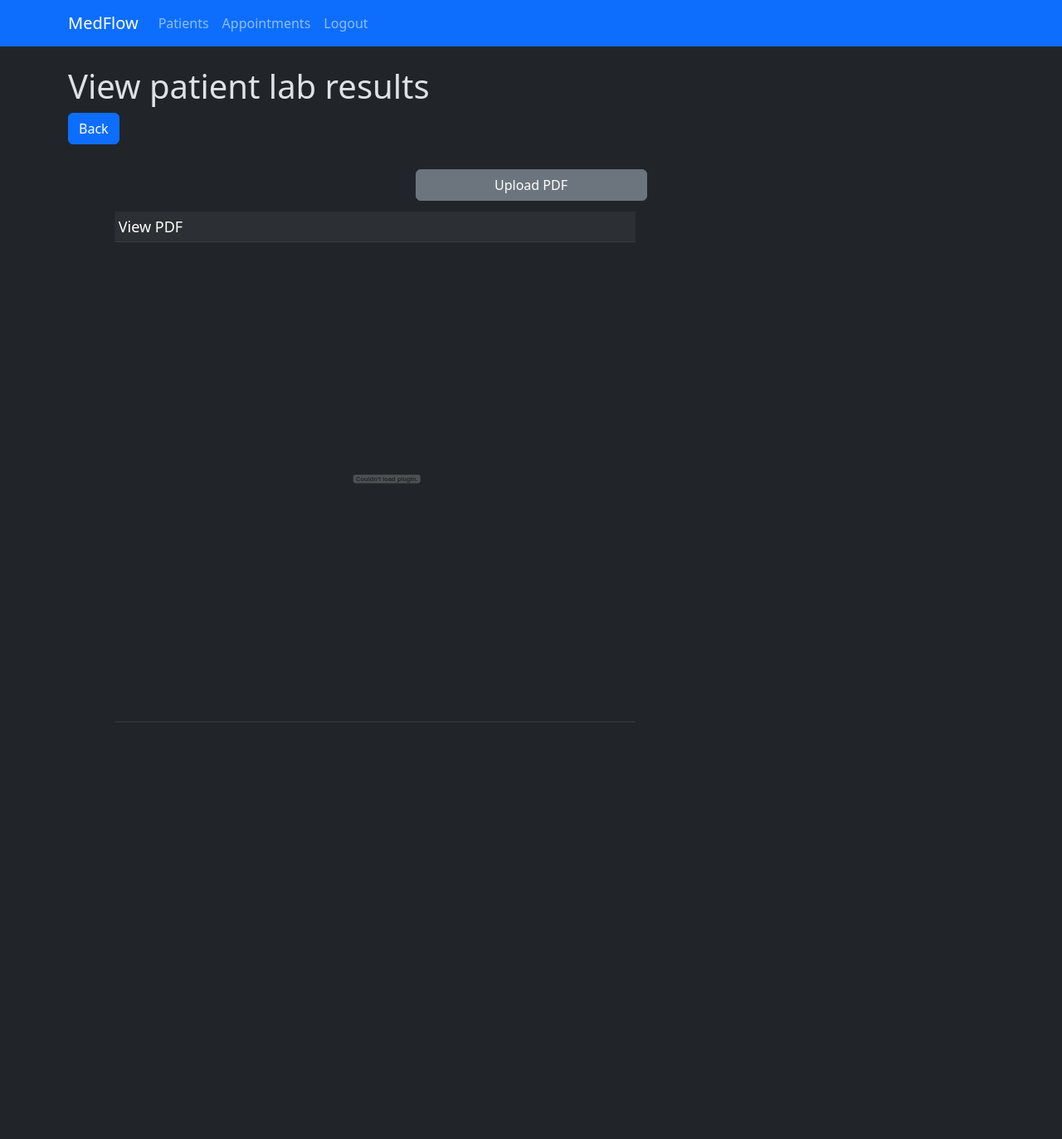
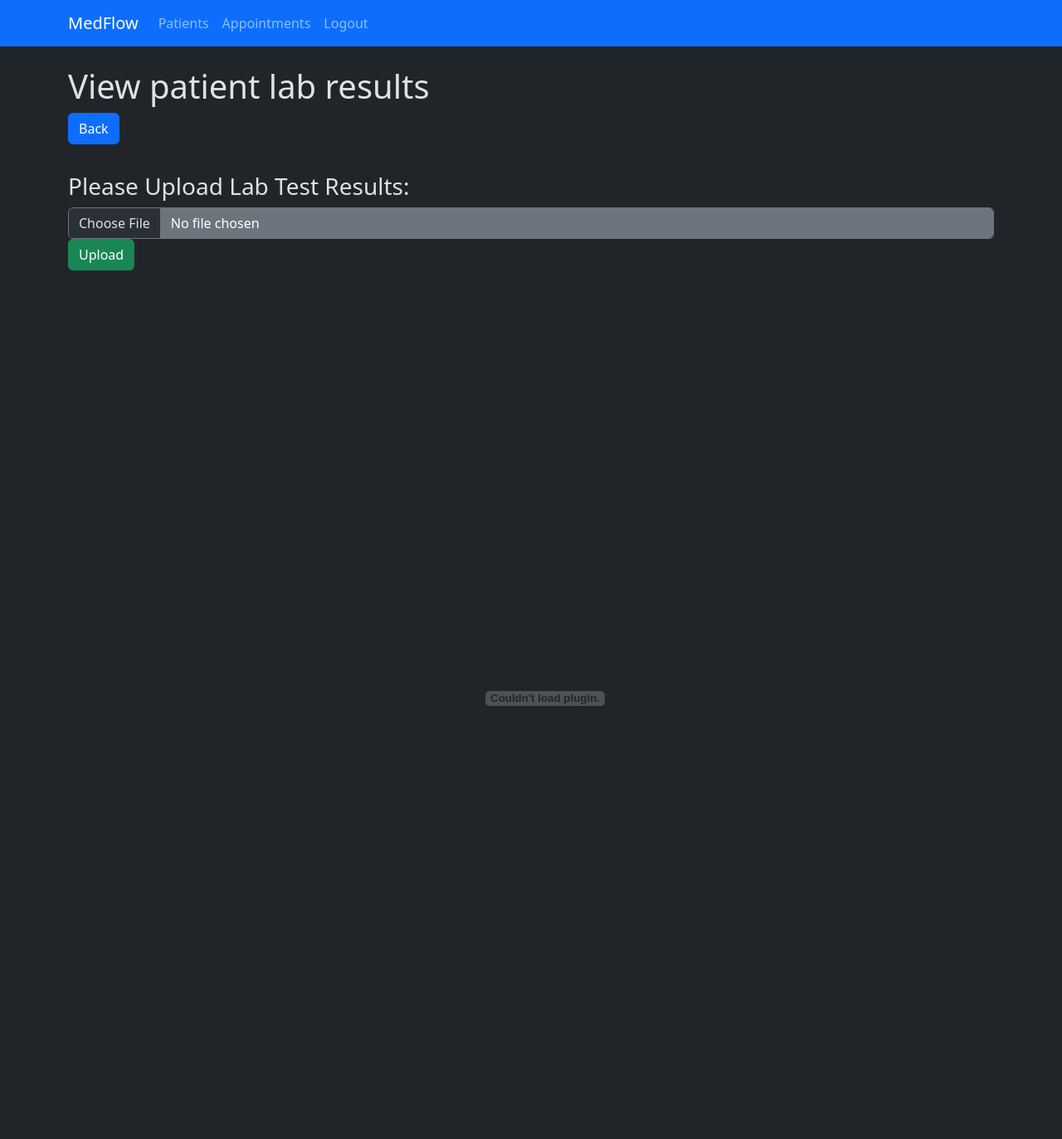
Before and after one commit to Moses2917/MedFlow, a Flask app: page /lab_test/1 in a window 1280 px wide. Shown: the whole page at 83% size. After the commit the page ends 851 px from the top, so only its background shows below. Run offline with Flask 3, Linux system fonts and the light colour scheme; the visitor is signed in with stand-in values (Sample User, id 1); data that the repository does not hold is empty; parts of the project's set-up code (start-up, migrations or seed data) failed here and were passed over.

Commit message:
Added lab_results upload functionality

```diff
--- a/app/__init__.py
+++ b/app/__init__.py
@@ -2,9 +2,11 @@ from flask import Flask
 from pymongo import MongoClient
 from flask_login import LoginManager
 import config
+from os import getcwd
 
 app = Flask(__name__)
 app.config.from_object(config)
+app.config['UPLOAD_FOLDER'] = getcwd()+"\\app\\static\\pdf\\"
 
 # Connect to MongoDB
 mongo = MongoClient(app.config['MONGO_URI'])
--- a/app/routes.py
+++ b/app/routes.py
@@ -1,10 +1,12 @@
-from flask import render_template, redirect, url_for, flash, request, session
+from flask import render_template, redirect, url_for, flash, request, session, send_from_directory
 from flask_login import login_user, logout_user, login_required, current_user
 from app import app, db
 from app.forms import RegistrationForm, LoginForm
 from app.models import User
 from datetime import datetime
 from bson.objectid import ObjectId
+import os
+from werkzeug.utils import secure_filename
 
 # User authentication routes
 
@@ -223,15 +225,58 @@ def lab_tests():
     # tests = db.lab_tests.find()
     return render_template('lab_tests.html', tests=tests)
 
+
+def allowed_file(filename):
+    # ALLOWED_EXTENSIONS = {'pdf', 'png', 'jpg', 'jpeg'}
+
+    return '.' in filename and \
+           filename.rsplit('.', 1)[1].lower() == 'pdf'
+
+@app.route('/lab_test/<test_id>/uploadedFile')
+def uploaded_file(test_id):
+    return send_from_directory(app.config['UPLOAD_FOLDER'], path=test_id+".pdf")
+
+# @app.route('/lab_test/<test_id>/upload', methods=['GET', 'POST'])
+# def upload_file():
+#     if request.method == 'POST':
+#         # check if the post request has the file part
+#         if 'file' not in request.files:
+#             flash('No file part')
+#             return redirect(request.url)
+#         file = request.files['file']
+#         # if user does not select file, browser also
+#         # submit an empty part without filename
+#         if file.filename == '':
+#             flash('No selected file')
+#             return redirect(request.url)
+#         if file and allowed_file(file.filename):
+#             filename = secure_filename(file.filename)
+#             file.save(os.path.join(app.config['UPLOAD_FOLDER'], filename))
+#             return redirect(url_for('uploaded_file',
+#                                     filename=filename))
+
 @app.route('/lab_test/<test_id>', methods=['GET', 'POST'])
 # @login_required
 def lab_test_details(test_id):
+
     if request.method == 'POST':
-        test_results = request.form['results']
-        db.lab_tests.update_one({'_id': test_id}, {'$set': {'results': test_results}})
-        flash('Test results updated successfully!', 'success')
-    test = db.lab_tests.find_one({'_id': test_id})
-    return render_template('lab_test_details.html', test=test)
+        fileuploadBool = request.form.get("fileUpload", None)
+        if fileuploadBool: #ie: check if it exists, so its not none
+            file = request.files['file']
+            if file.filename == '':
+                flash('No selected file')
+                return redirect(request.url)
+            if file and allowed_file(file.filename):
+                filename = secure_filename(file.filename)
+                # file.save(os.path.join(app.config['UPLOAD_FOLDER'], test_id+".pdf"))
+                # with open(app.config['UPLOAD_FOLDER'] + test_id+".pdf",'w', encoding='utf-8') as f:
+                #     pass #make the file
+                file.save(app.config['UPLOAD_FOLDER'] + test_id+".pdf")
+                # return redirect(url_for('uploaded_file',
+                #                         test_id=test_id+".pdf"))
+
+    return render_template('lab_test_details.html', test_id=test_id)
+
 
 # Prescription routes
 @app.route('/prescriptions', methods=['GET', 'POST'])
--- a/app/templates/lab_test_details.html
+++ b/app/templates/lab_test_details.html
@@ -9,31 +9,105 @@
 </div>
 
 <div style="height: 10px;"></div>
+<br>
+<form method="post" enctype="multipart/form-data" id="fileForm" name="fileForm">
+    <div class="mb-3">
+        <label for="formFile" class="h3 form-label">Please Upload Lab Test Results: </label>
 
-<form method="post">
-    <div class="vstack gap-2 col-md-3 mx-auto" style="padding-top: 20px;">
-        <button type="submit" class="btn btn-secondary">Upload PDF</button>
-        <div style="height: 5px;"></div>
+        <input class="form-control btn btn-secondary" type="file" id="file" name="file" accept=".pdf" onchange="upload_files()">
+
+        <input type="submit" class="btn btn-success" value="Upload">
+        <input name="fileUpload" value="True" hidden>
     </div>
 </form>
 
+<!-- <script>
 
+    async function upload_files(){
+        file = document.getElementById('fileForm');
+        let upload_url =  url_for('lab_test_details',test_id=test_id)| tojson ;
+        const formdata = FormData(file).get('file')
+        const request = new Request(upload_url, {
+            method: "POST",
+            body: { 'file' : file}
+        });
+        fetch(request);
+    }
 
-<div class="table fs-2">
-    <table class="table table-striped table-hover" style="margin-left: 75px;">
-        <tbody>
-            <tr>
-                <td>View PDF</td>
-            </tr>
-            <tr>
-                <td><embed src="{{ url_for('static', filename='pdf/results.pdf') }}" width="1000" height="1000"
-                    type="application/pdf" style="margin-left: 75px;"></td>
-            </tr>
+</script> -->
 
-        </tbody>
-    </table>
+<!-- <script>
+    async function upload_files() {
+            const fileInput = document.getElementById('file');
+            const file = fileInput.files[0];
 
-    {% else %}
-    {% include 'guest.html' %}
-    {% endif %}
-    {% endblock %}
+            if (!file) {
+                return;
+            }
+
+            const formData = new FormData();
+            formData.append('file', file);
+
+            const upload_url = "{{ url_for('lab_test_details', test_id=test_id) }}";
+
+            try {
+                const response = await fetch(upload_url, {
+                    method: 'POST',
+                    body: formData
+                });
+
+                if (response.ok) {
+                    console.log('File uploaded successfully');
+                } else {
+                    console.error('Error uploading file');
+                }
+            } catch (error) {
+                console.error('Error:', error);
+            }
+        }
+</script> -->
+
+<embed id="pdfEmbed" src="{{ url_for('uploaded_file', test_id=test_id) }}" width="1000" height="1000" type="application/pdf" style="margin-left: 75px;" />
+
+<!-- <script>
+    async function upload_files() {
+            const fileInput = document.getElementById('file');
+            const file = fileInput.files[0];
+
+            if (!file) {
+                return;
+            }
+
+            const formData = new FormData();
+            formData.append('file', file);
+
+            const upload_url = "{{ url_for('lab_test_details', test_id=test_id) }}";
+
+            try {
+                const response = await fetch(upload_url, {
+                    method: 'POST',
+                    body: formData,
+                    headers: {
+                        'Content-Type': 'multipart/form-data'
+                    },
+                });
+
+                if (response.ok) {
+                    console.log('File uploaded successfully');
+                    // Update the <embed> element with the new file URL
+                    const pdfEmbed = document.getElementById('pdfEmbed');
+                    const newFileUrl = "{{ url_for('uploaded_file', test_id=test_id) }}";
+                    pdfEmbed.src = newFileUrl;
+                } else {
+                    console.error('Error uploading file');
+                }
+            } catch (error) {
+                console.error('Error:', error);
+            }
+        }
+</script> -->
+
+{% else %}
+{% include 'guest.html' %}
+{% endif %}
+{% endblock %}
```
Also changed, not shown: 1 other file.
